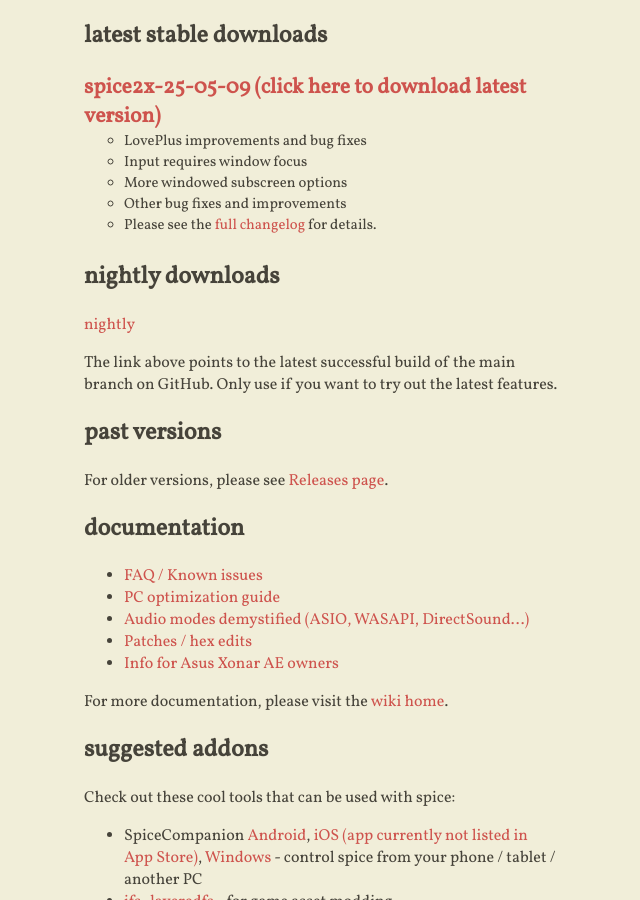
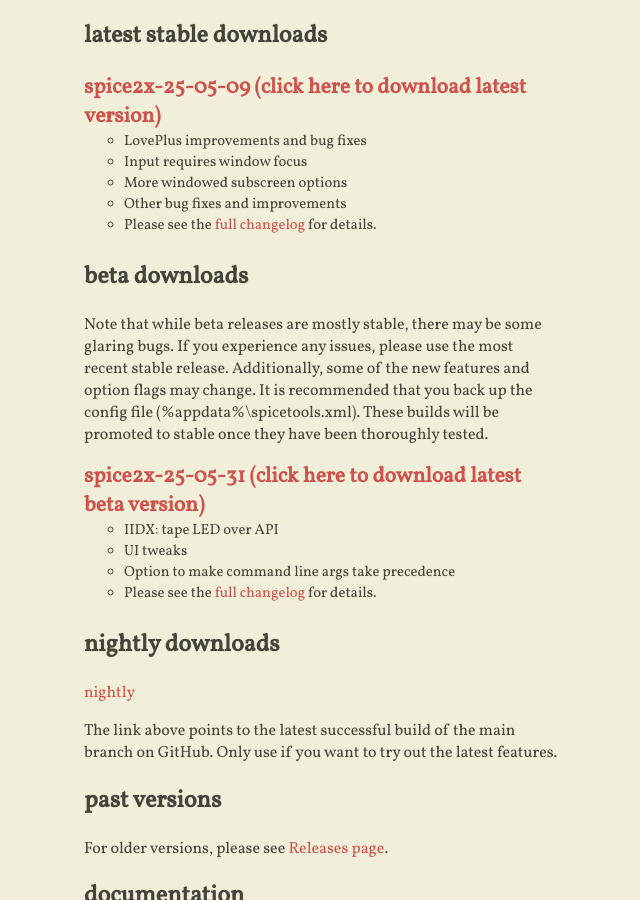
Before and after one commit to spice2x/spice2x.github.io, a Jekyll site: the page built from docs/index.html, in a window 1280 px wide and 900 px high, scrolled down 670 px. Shown: the whole window, without its empty margins (420-1060 px from the left). Built offline with Jekyll 4.4.1, drawn with Linux system fonts in a browser that asks for light colours; nearby versions of some CDN libraries.

Commit message:
25-05-31

```diff
--- a/docs/_includes/content.html
+++ b/docs/_includes/content.html
@@ -44,7 +44,7 @@
   </li>
 </ul>
 
-<!-- <h2>beta downloads</h2>
+<h2>beta downloads</h2>
 
 <p>Note that while beta releases are mostly stable, there may be some glaring bugs. If you experience any issues, please
   use the most recent stable release. Additionally, some of the new features and option flags may change. It is
@@ -52,7 +52,18 @@
   stable once they have been thoroughly tested.
 </p>
 <ul class="downloads-beta highlight-latest">
-</ul> -->
+  <li>
+    <a class="download-link" href="https://github.com/spice2x/spice2x.github.io/releases/download/25-05-31/spice2x-25-05-31.zip">
+      spice2x-25-05-31
+    </a>
+    <ul>
+      <li>IIDX: tape LED over API</li>
+      <li>UI tweaks</li>
+      <li>Option to make command line args take precedence</li>
+      <li>Please see the <a href="https://github.com/spice2x/spice2x.github.io/releases/tag/25-05-31">full changelog</a> for details.</li>
+    </ul>
+  </li>
+</ul>
 
 <h2>nightly downloads</h2>
 
```
